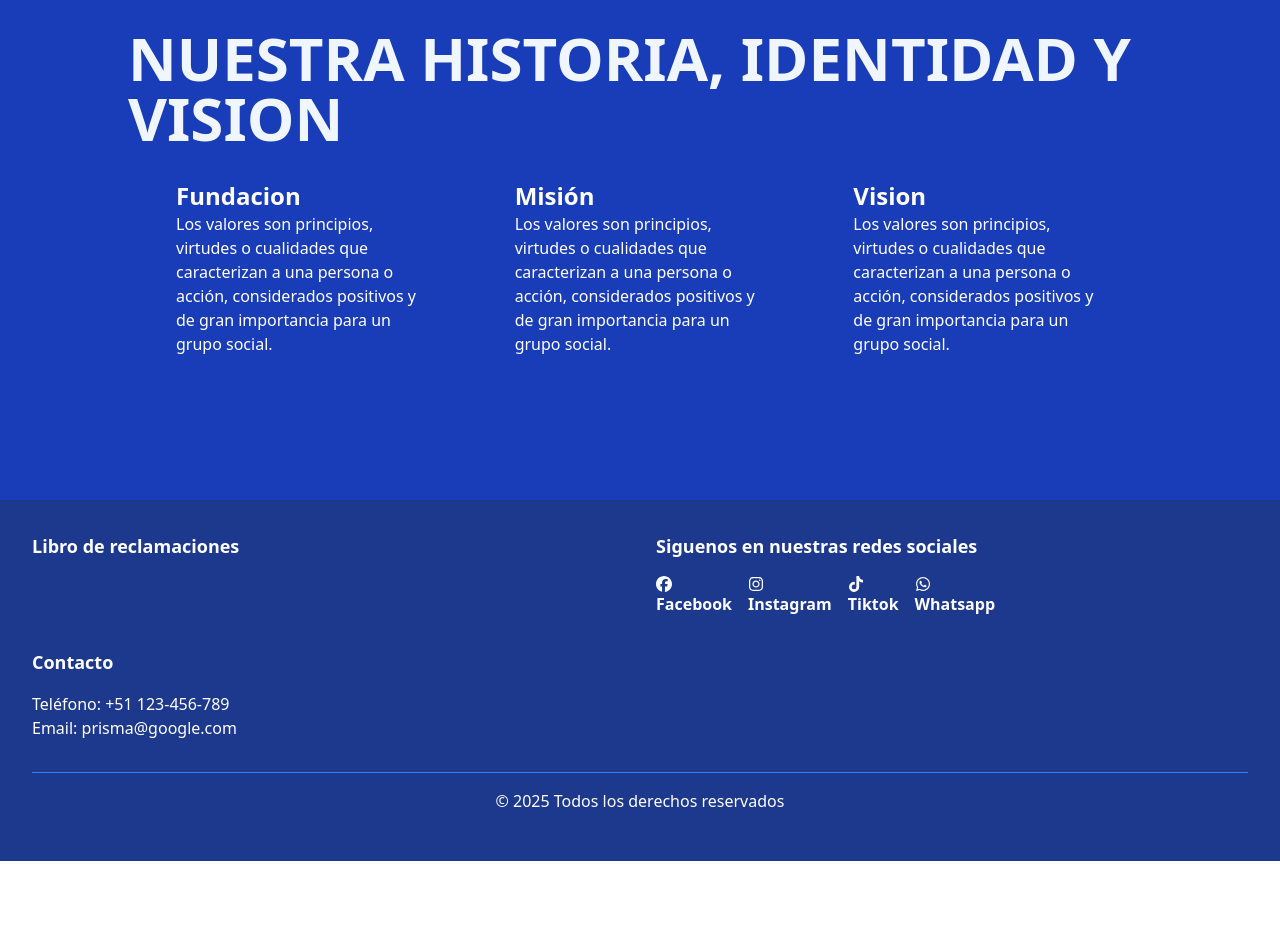
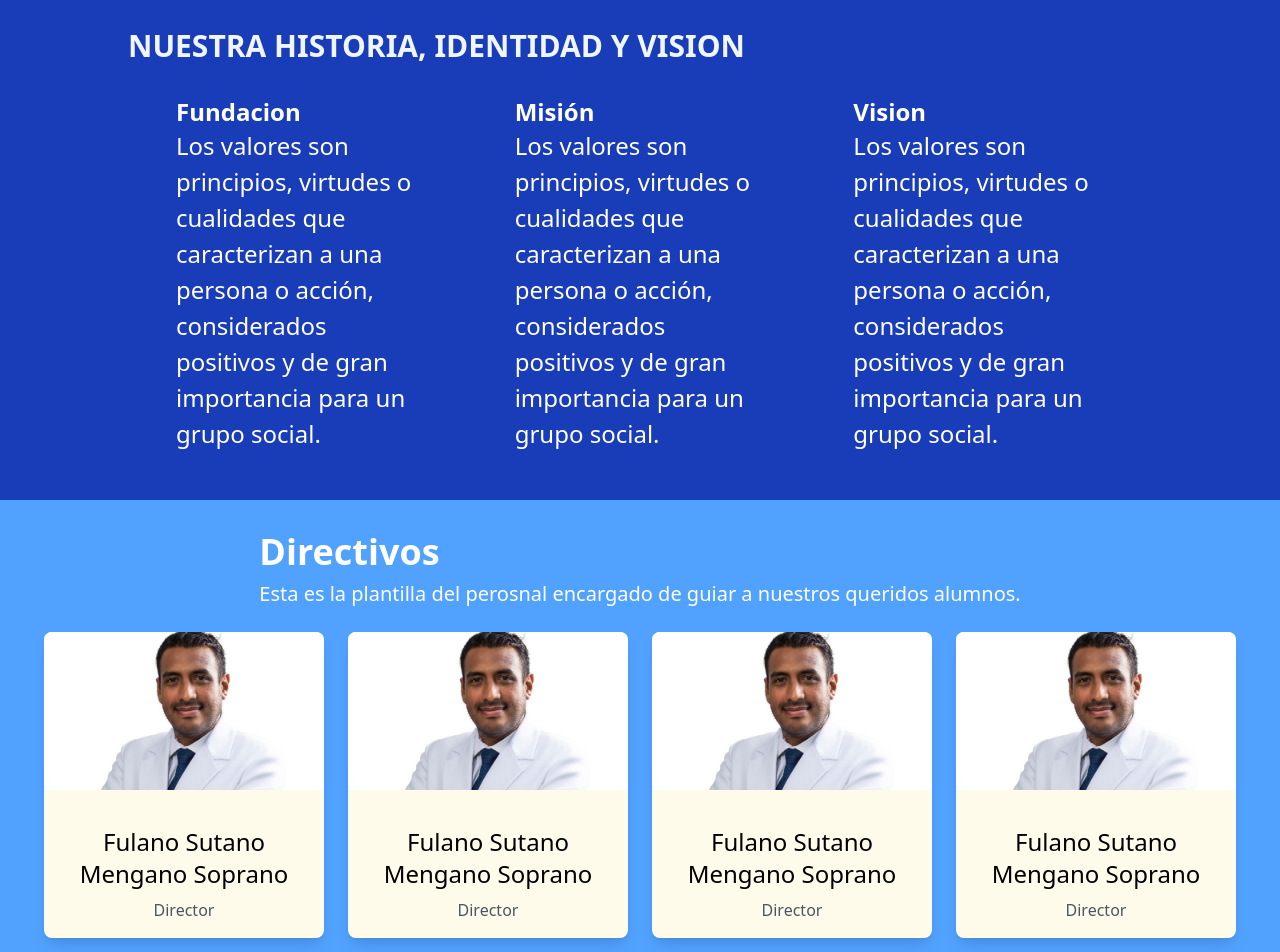
Before and after one commit to HHikki/proyectdevops, a React (Vite) app: page /Nosotros in a window 1280 px wide. Shown: the part 700-1652 px from the top of the page. Before the commit the page ends 1561 px from the top, so only its background shows below. Built offline with nearby package versions, Linux system fonts and the light colour scheme.

Commit message:
add: section directivos_luis

```diff
--- /dev/null
+++ b/src/components/Seccion_direct.jsx
@@ -0,0 +1,22 @@
+import React from "react";
+import DIR from "../assets/foto_random.jpg";
+
+export const Seccion_direct = () => {
+  return (
+    <>
+      <div className="w-70 rounded-lg shadow-lg overflow-hidden">
+        <section className="grid gap-5 bg-amber-50 grid-cols-2 md:grid-cols-1">
+          <div>
+            <img src={DIR} alt="directivo" className="h-full" />
+          </div>
+          <div className=" text-left md:text-center p-4">
+            <p className="text-2xl font-medium mb-2">
+              Fulano Sutano Mengano Soprano
+            </p>
+            <p className="text-gray-600 font-light">Director</p>
+          </div>
+        </section>
+      </div>
+    </>
+  );
+};
--- a/src/pages/Nosotros.jsx
+++ b/src/pages/Nosotros.jsx
@@ -2,6 +2,7 @@ import React from "react";
 import Button_A from "../components/Button_A";
 import img_map from "../assets/foto_map.png";
 import { Footer } from "../components/Footer";
+import { Seccion_direct } from "../components/Seccion_direct";
 
 const Nosotros = () => {
   const valoresV = [
@@ -34,7 +35,7 @@ const Nosotros = () => {
 
         <div className="h-150 bg-blue-800 flex p-32 flex-col">
           <div className=" w-5xl">
-            <h1 className="text-blue-50 font-bold text-6xl">
+            <h1 className="text-blue-50 font-bold text-3xl">
               NUESTRA HISTORIA, IDENTIDAD Y VISION
             </h1>
           </div>
@@ -45,11 +46,28 @@ const Nosotros = () => {
                 <p className="text-white text-lg md:text-2xl font-bold text-center md:text-left">
                   {v.nombre}
                 </p>
-                <p className="text-white text-sm md:text-base leading-tight md:leading-normal">
+                <p className="text-white text-sm md:text-2xl leading-tight md:leading-normal">
                   {v.descripcion}
                 </p>
               </div>
             ))}
+          </div>
+        </div>
+
+        {/* directivos */}
+        <div className="bg-blue-400 flex flex-col gap-6 items-center p-8">
+          <div>
+            <h2 className="text-white text-4xl font-bold">Directivos</h2>
+            <p className="text-white text-lg md:text-xl mt-2">
+              Esta es la plantilla del perosnal encargado de guiar a nuestros
+              queridos alumnos.
+            </p>
+          </div>
+          <div className="flex flex-col md:flex-row gap-6">
+            {<Seccion_direct />}
+            {<Seccion_direct />}
+            {<Seccion_direct />}
+            {<Seccion_direct />}
           </div>
         </div>
       </div>
```
Also changed, not shown: src/assets/foto_random.jpg (added).
